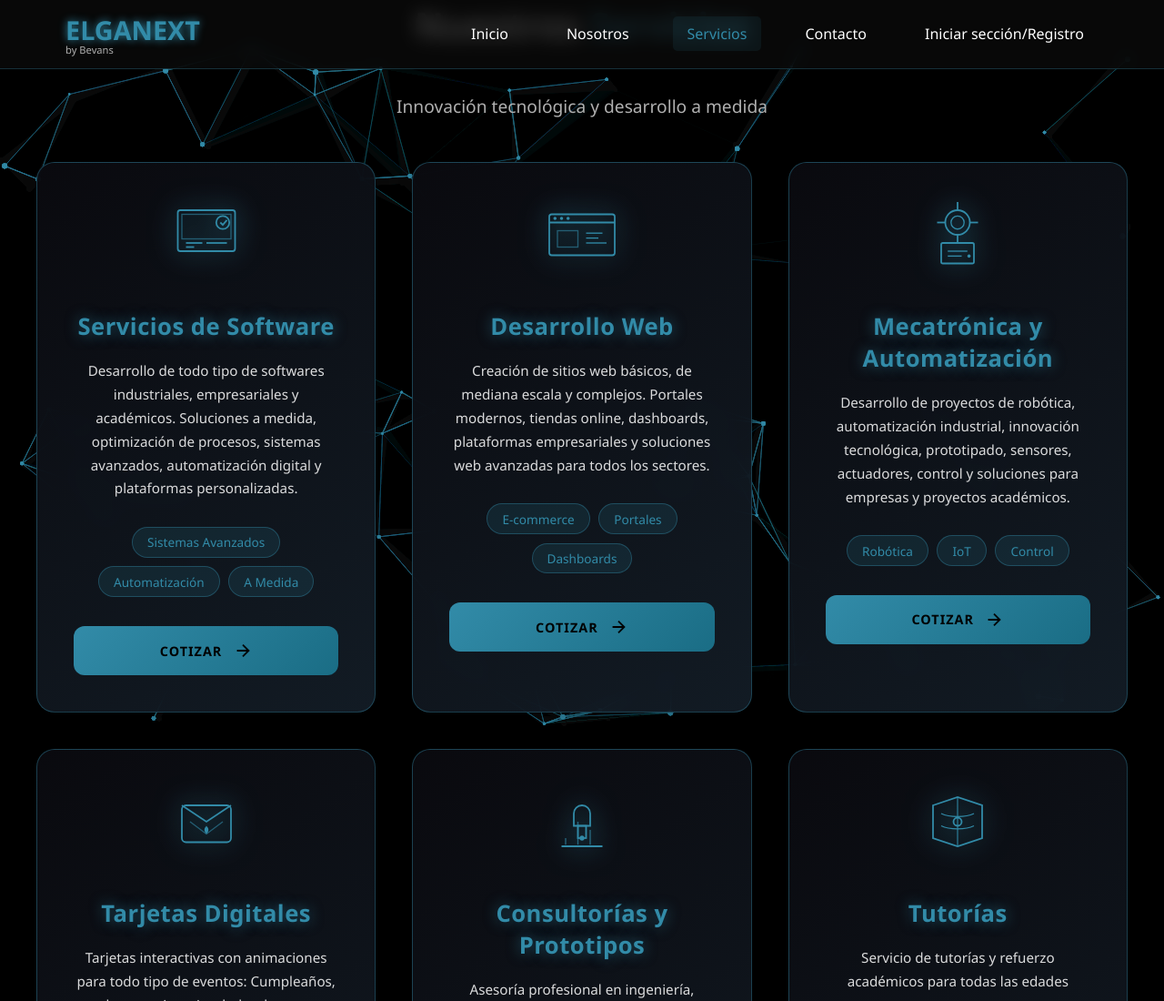
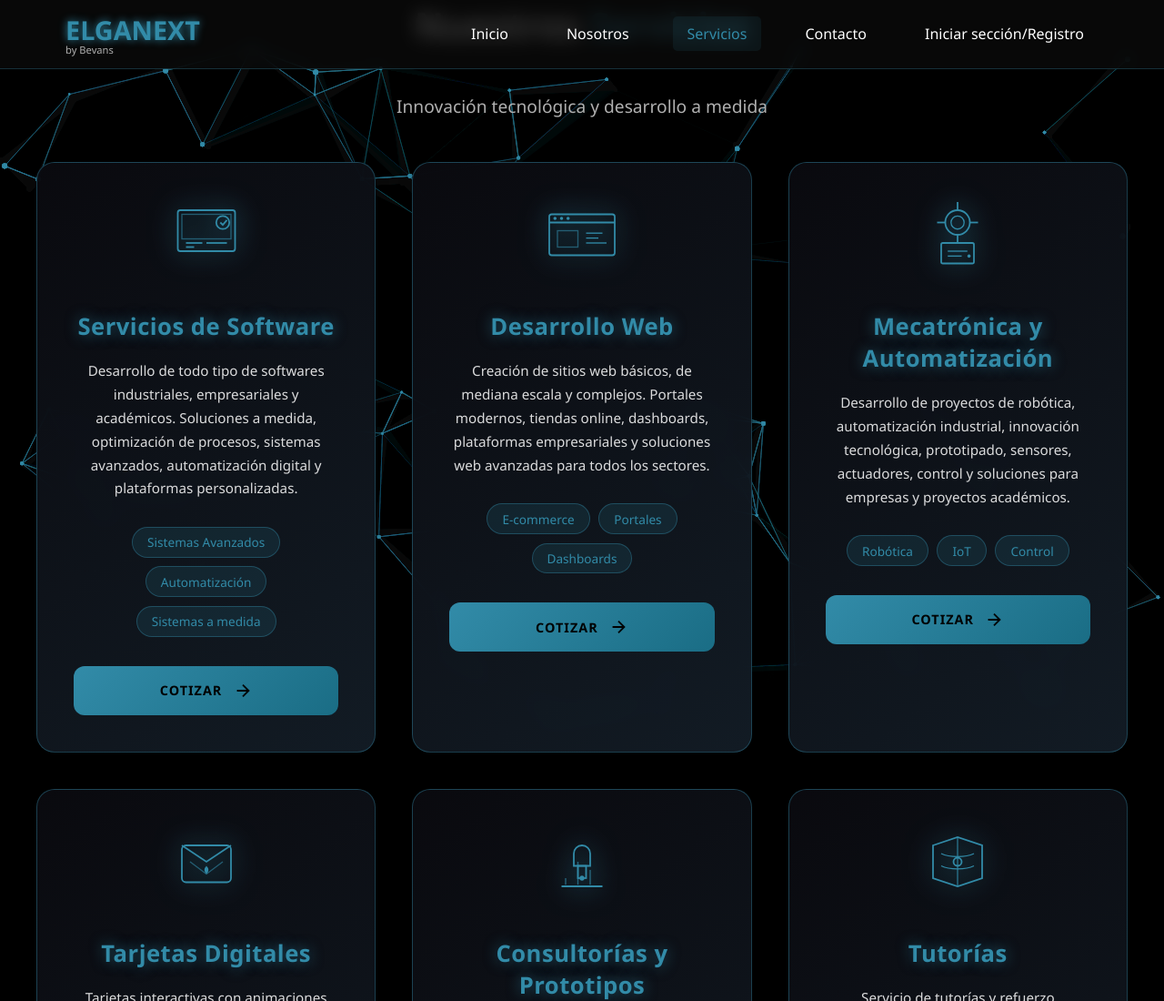
Before and after one commit to elga21/ELGANEXT, a website: page public/products.html in a window 1280 px wide. Shown: the top 1100 px of the page at 91% size. Drawn offline with Linux system fonts and the light colour scheme.

Commit message:
Update product feature text for consistency

```diff
--- a/public/products.html
+++ b/public/products.html
@@ -60,7 +60,7 @@
         <div class="product-features-mini">
             <span>Sistemas Avanzados</span>
             <span>Automatización</span>
-            <span>A Medida</span>
+            <span>Sistemas a medida</span>
         </div>
         <a href="contact.html" class="btn-product">
             <span>Cotizar</span>
```
